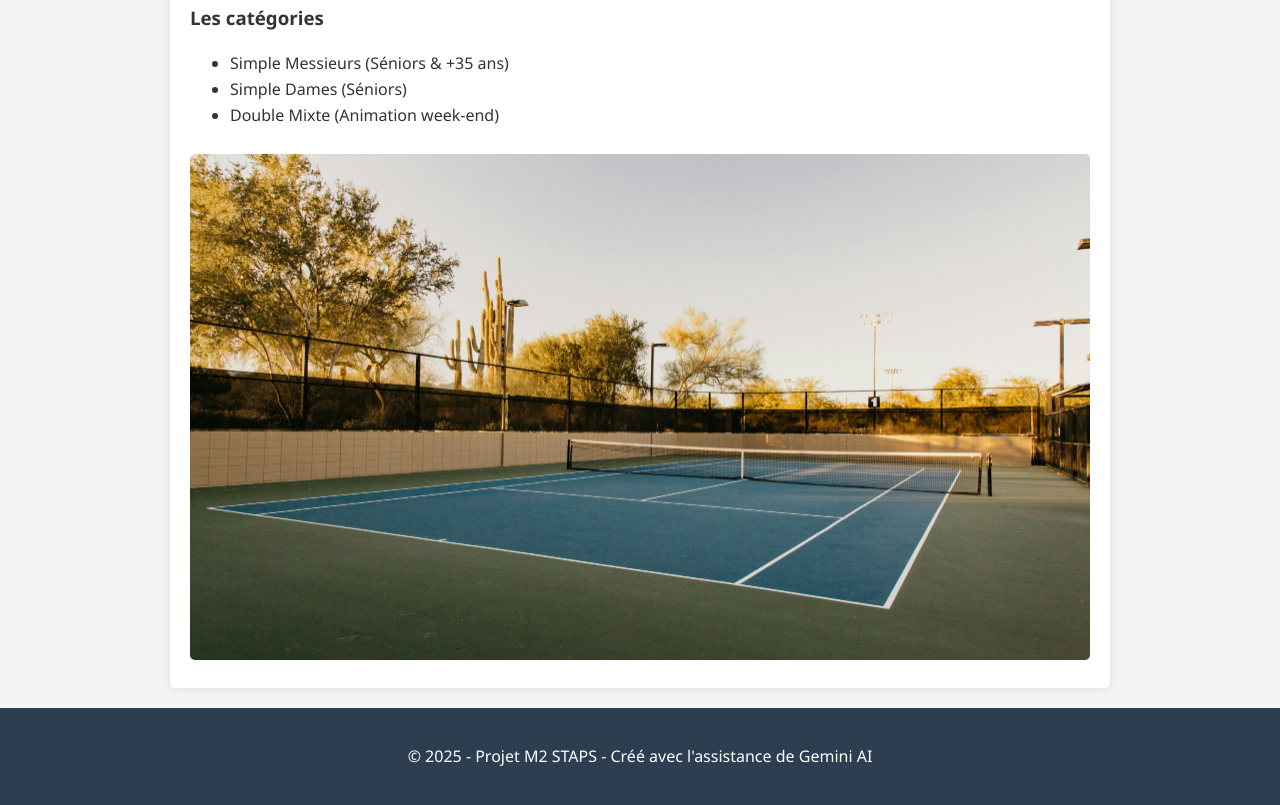
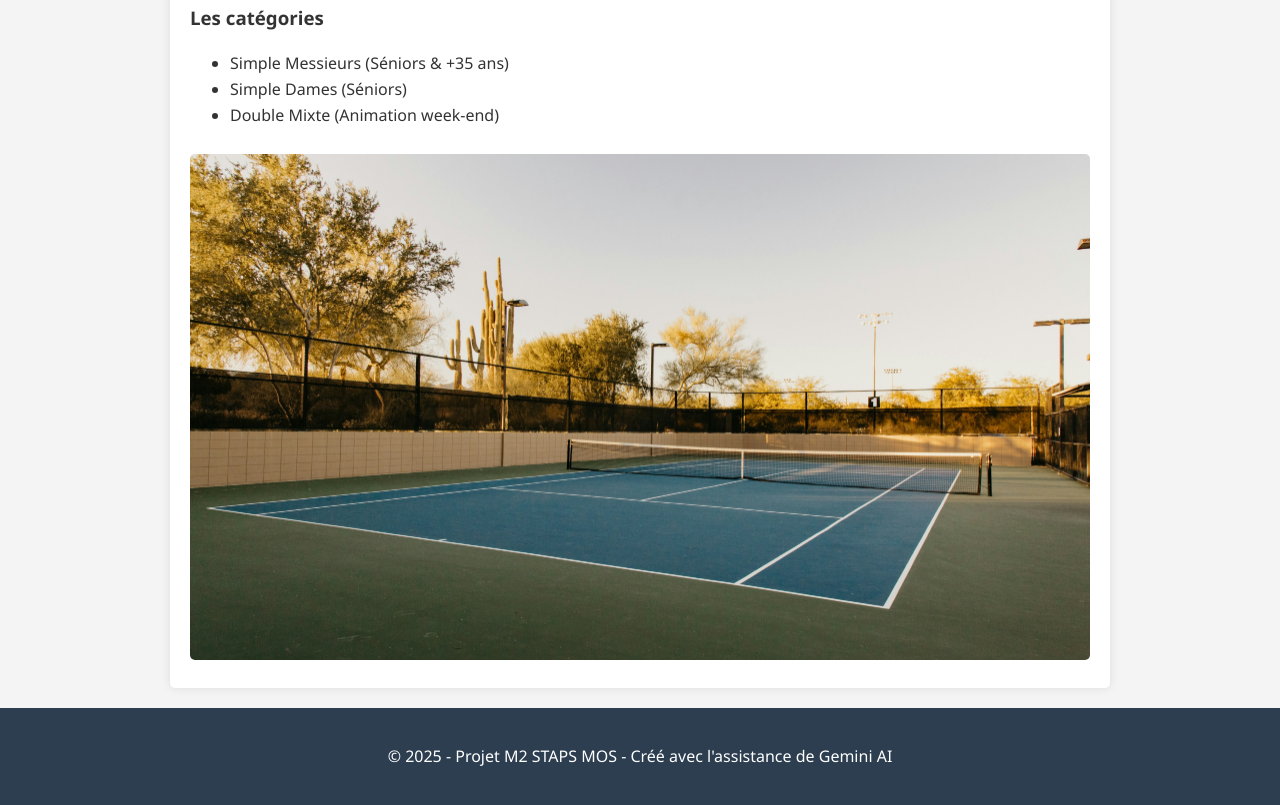
Before and after one commit to AlexisGirard17/Site-tournoi-Limours, a plain HTML site: page evenement.html in a window 1280 px wide. Shown: the part 357-1162 px from the top of the page. Drawn offline with Linux system fonts and the light colour scheme.

Commit message:
Update evenement.html

```diff
--- a/evenement.html
+++ b/evenement.html
@@ -36,7 +36,7 @@
     </main>
 
     <footer>
-        <p>&copy; 2025 - Projet M2 STAPS - Créé avec l'assistance de Gemini AI</p>
+        <p>&copy; 2025 - Projet M2 STAPS MOS - Créé avec l'assistance de Gemini AI</p>
     </footer>
 </body>
 
```
